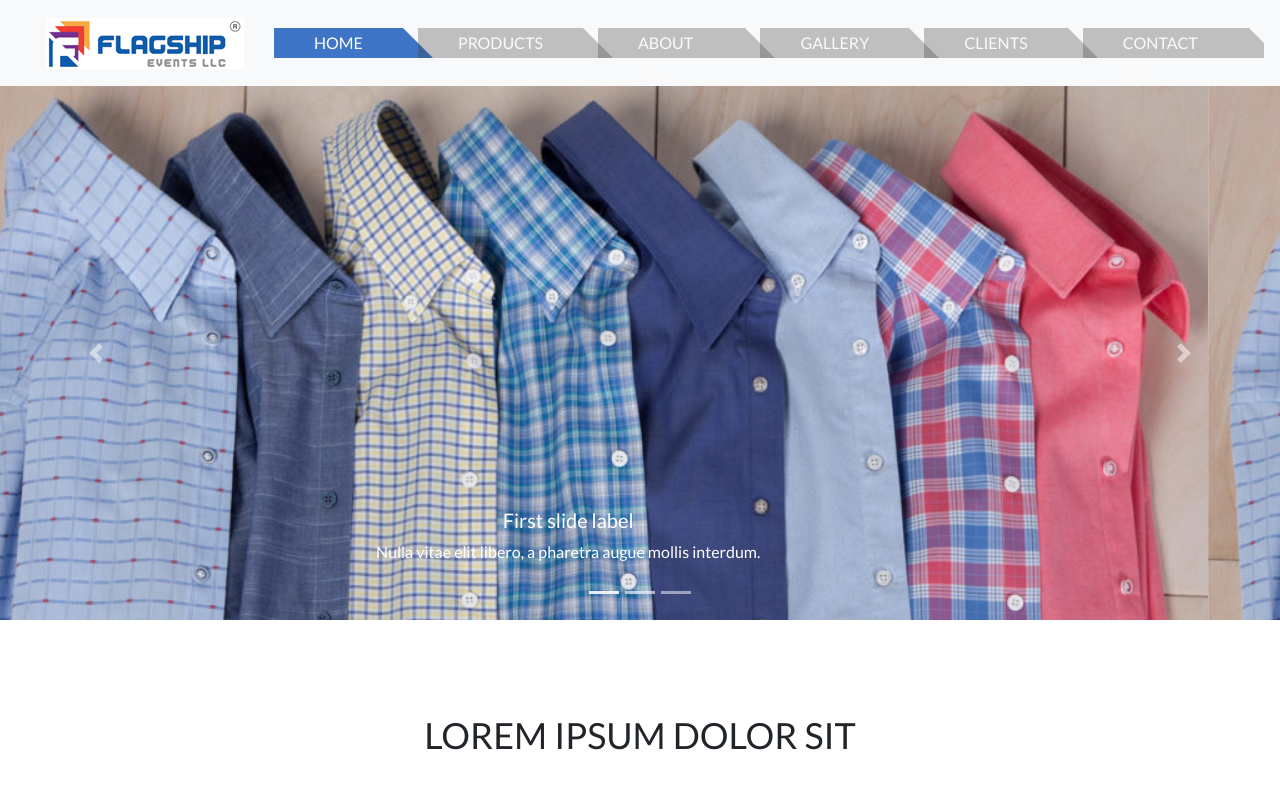
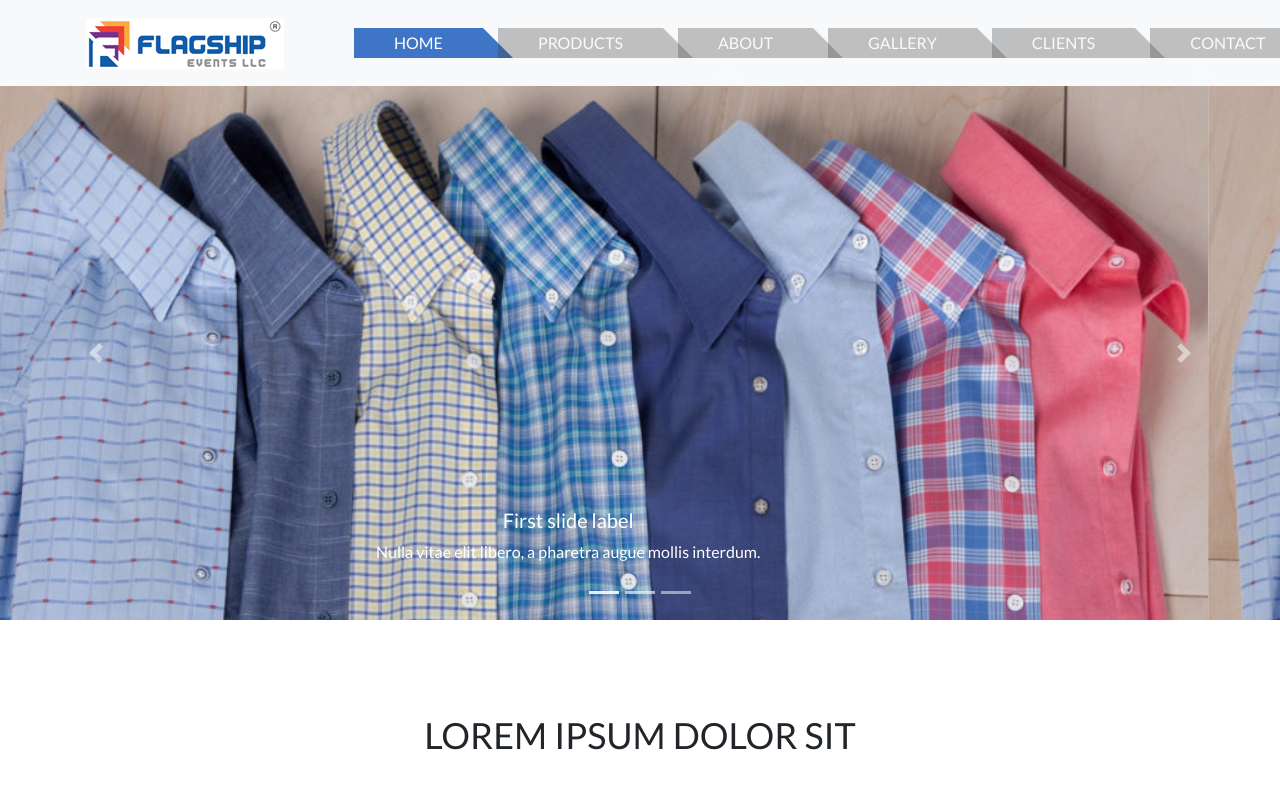
Before and after one commit to HarshadaSamant/innomindcreationsite, a plain HTML site: page index.html in a window 1280 px wide. Shown: the top 794 px of the page. Drawn offline with nearby package versions, Linux system fonts and the light colour scheme.

Commit message:
nav changes

```diff
--- a/sass/style.scss
+++ b/sass/style.scss
@@ -23,7 +23,7 @@ div {
   margin: 0%; }
 
 header .navbar .logo {
-  margin: 0 30px;
+  margin: 0 70px;
 }
 
 #tabs {
```
Also changed, not shown: stylesheets/style.css.
